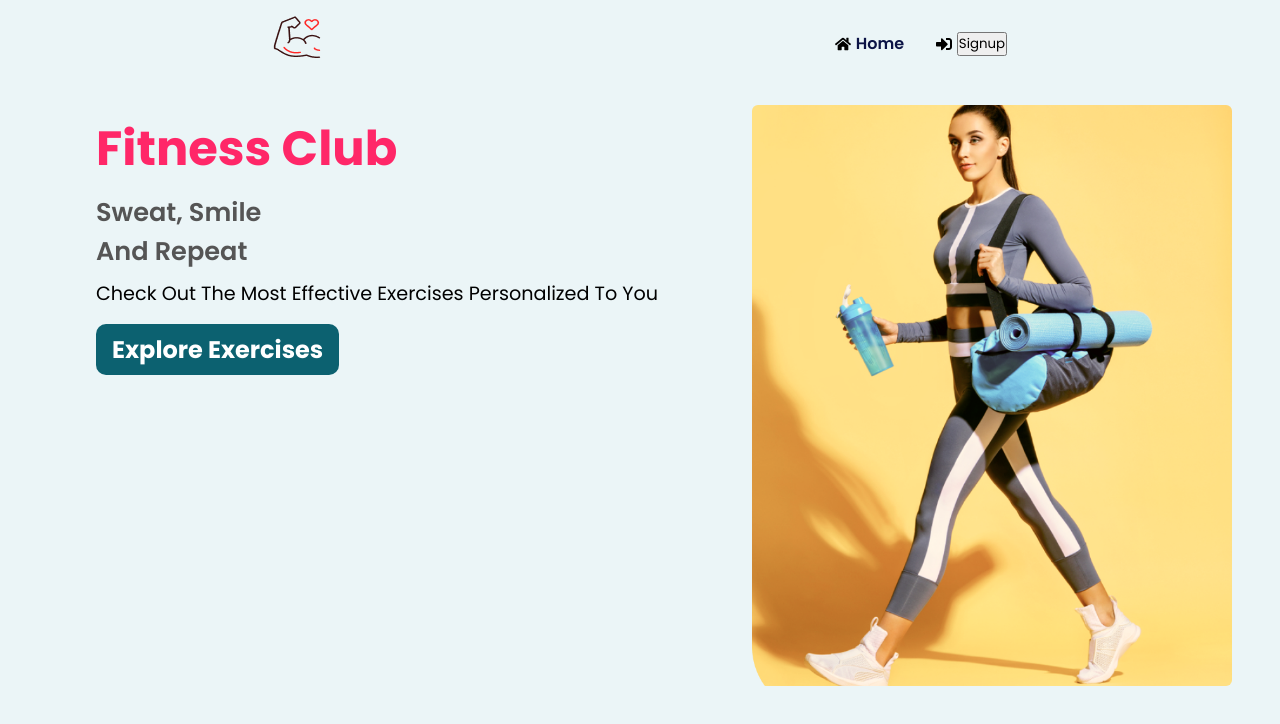
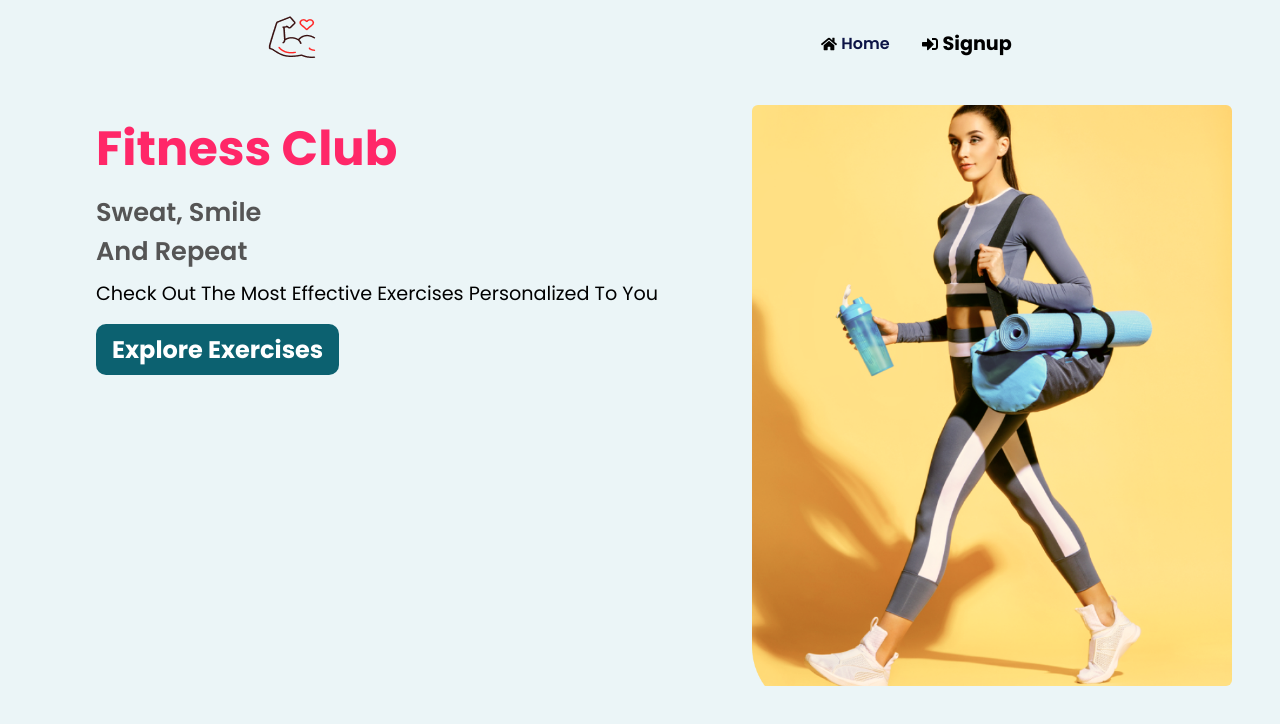
Before and after one commit to prudhvic/fitness_app, a React (Create React App) app: page / in a window 1280 px wide. Shown: the top 724 px of the page. Built offline with nearby package versions, Linux system fonts and the light colour scheme; no server answers.

Commit message:
some chnages

```diff
--- a/src/App.js
+++ b/src/App.js
@@ -12,6 +12,7 @@ function App() {
         <Route path="/" element={<Home />} />
         <Route path="/exercises" element={<ExercisePage />} />
         <Route path="/exercises/:id" element={<ExerciseDetail />} />
+        <Route path="*" element={<Home />} />
       </Routes>
     </div>
   );
--- a/src/components/Navbar.jsx
+++ b/src/components/Navbar.jsx
@@ -39,7 +39,12 @@ const Navbar = () => {
           ) : (
             <li>
               <FaSignInAlt />
-              <button onClick={() => loginWithRedirect()}>signup</button>
+              <button
+                className={styles.logoutBtn}
+                onClick={() => loginWithRedirect()}
+              >
+                signup
+              </button>
             </li>
           )}
         </ul>
```
